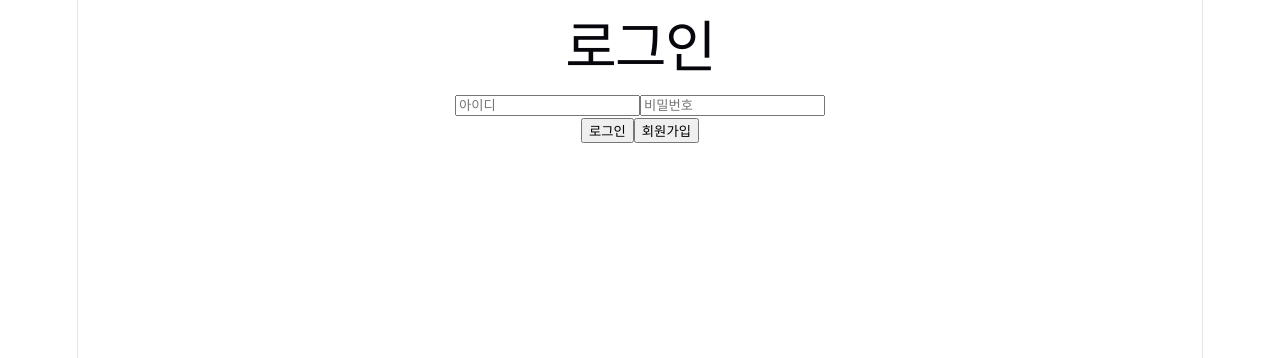
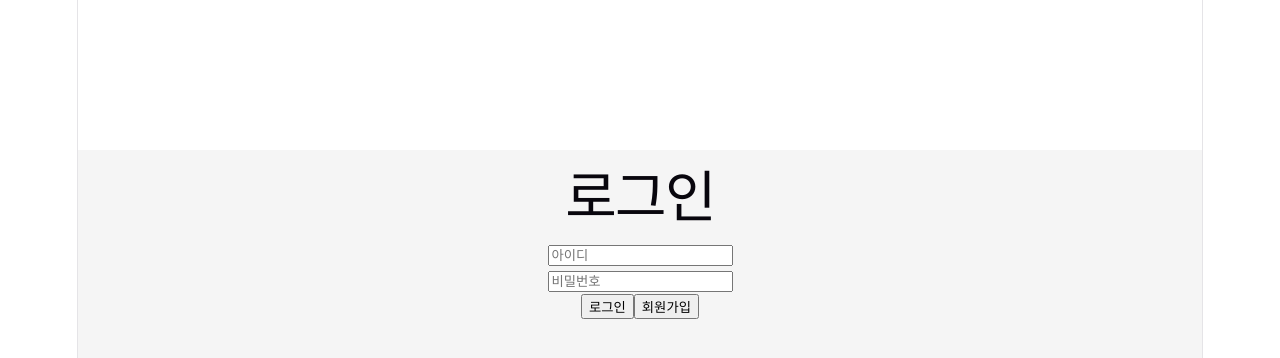
Before and after one commit to ycs3858/FullStack_Project, a React app in the folder frontend/: page / in a window 1280 px wide. Shown: the top 358 px of the page. Built offline with nearby package versions, Linux system fonts and the light colour scheme; the HTML template or start-up script is replaced by a standard one.

Commit message:
css 추가 작업 진행중

```diff
--- /dev/null
+++ b/frontend/src/Login.css
@@ -0,0 +1,13 @@
+.main_content{
+    display: flex;
+    justify-content: center;
+    align-items: center;
+    height: 100vh;
+}
+
+
+.main_container {
+    width: 100%;
+    height: 500px;
+    background: #f5f5f5;
+}
--- a/frontend/src/Login.jsx
+++ b/frontend/src/Login.jsx
@@ -3,6 +3,11 @@ import { useState } from "react";
 
 // 페이지 이동을 위한 훅
 import { useNavigate } from "react-router-dom";
+
+// css 파일 적용
+import "./Login.css";
+
+import { useEffect } from "react";
 
 function Login() {
   // 아이디 입력값 저장
@@ -70,8 +75,14 @@ function Login() {
     }
   };
 
+
+  useEffect(() => {
+    document.title = "로그인";
+  }, []);
+
   return (
-    <div>
+    <div className="main_content">
+      <div className="main_container">
         <h1>로그인</h1>
 
         <div className = 'input_login'>
@@ -82,6 +93,7 @@ function Login() {
             value={id}
             onChange={(e) => setId(e.target.value)} // 입력 시 상태 업데이트
           />
+          <br/>
 
           {/* 비밀번호 입력창 */}
           <input
@@ -109,6 +121,7 @@ function Login() {
           {message}
         </p>
       </div>
+    </div>
   );
 }
 
--- a/frontend/src/Signup.jsx
+++ b/frontend/src/Signup.jsx
@@ -1,5 +1,5 @@
 // React에서 상태(state)를 사용하기 위한 훅
-import { useState } from "react";
+import { useEffect, useState } from "react";
 
 // 페이지 이동을 위한 훅 (react-router)
 import { useNavigate } from "react-router-dom";
@@ -58,6 +58,10 @@ function Signup() {
     }
   };
 
+  useEffect(() => {
+    document.title = "회원가입";
+  }, []);
+
   // 🔥 화면(UI)
   return (
     <div>
```
Also changed, not shown: frontend/src/Write.jsx (line endings or trailing spaces), 1 other file (tests, documents, lock files or other folders). Lines whose indentation alone changed are shown as unchanged.
